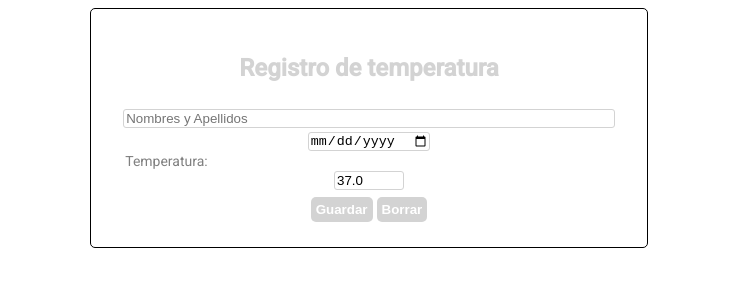
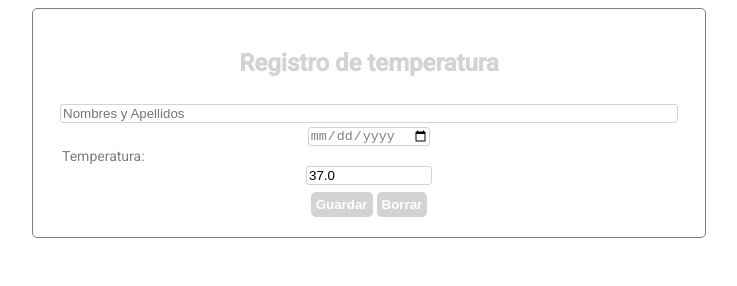
Before and after one commit to cinicDiver/TempRecordApp, a plain HTML site: page index.html in a window 1280 px wide. Both pictures are taken after a click on the button "Ingreso". Shown: the whole page, without its empty margins (271-1008 px from the left). Drawn offline with Linux system fonts and the light colour scheme.

Commit message:
Minor styling changes.

```diff
--- a/styling/main.css
+++ b/styling/main.css
@@ -20,7 +20,7 @@ label{
 }
 
 button:hover{
-    border: 1px solid grey;
+    border: 0.5px solid grey;
 }
 
 input{
@@ -31,12 +31,12 @@ input{
 
 .contentDiv{
     margin: 0 auto;
-    width: 40%;
-    border: 1px solid black;
+    width: 50%;
+    border: 1px solid gray;
     border-radius: 5px;
     background: white;
     box-shadow: black;
-    padding: 25px;
+    padding: 20px;
 }
 
 .divHeader{
@@ -54,7 +54,7 @@ input{
     width:100%;
     margin: 0 auto;
     text-align: center;
-
+    display: flexbox;
 }
 
 .hiddenDiv{
@@ -63,8 +63,10 @@ input{
 
 #dateValue{
     margin: 2px auto;
+    color: gray;
 }
 
 #tempValue{
+    width: 120px;
     margin: 2px auto;
 }
```
